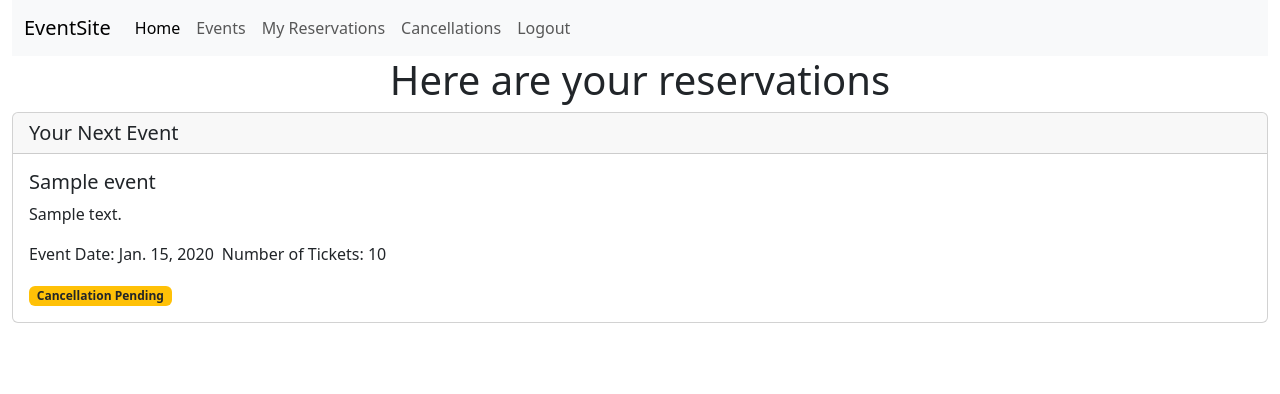
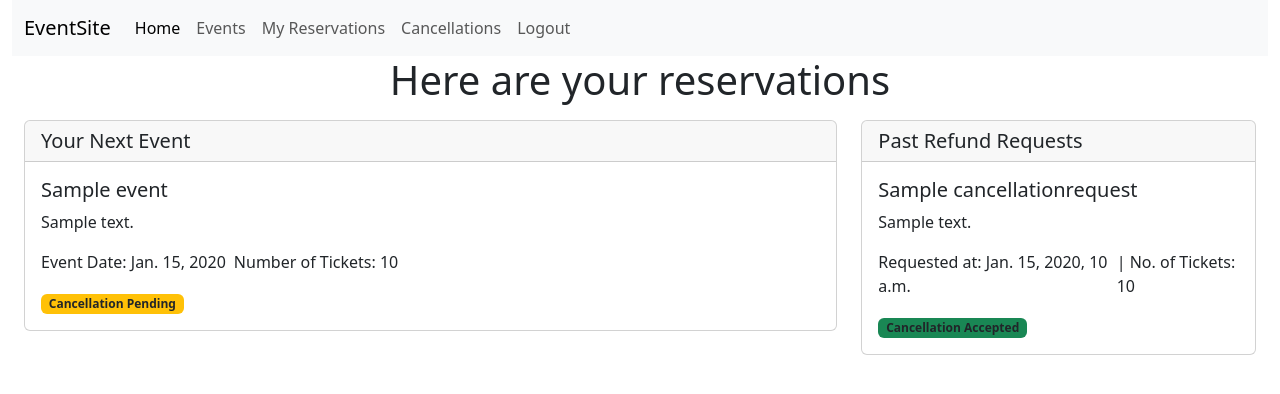
Before and after one commit to hashimalsabbagh/Event-Ticket-Sales, a Django app: page /reservations/ in a window 1280 px wide. Shown: the top 394 px of the page. Run offline with Django 4.2, Linux system fonts and the light colour scheme; a user stored in the database is signed in; tables that the repository leaves empty hold one stand-in row (values such as "Sample post"); some libraries are stand-ins or nearby versions.

Commit message:
Second commit...
What's added:

- Transaction record
- Wallet now displays previous transactions
- Refund tickets record
- Reservations display previous refund requests and their status

```diff
--- a/main/admin.py
+++ b/main/admin.py
@@ -5,4 +5,5 @@ admin.site.register(Events)
 admin.site.register(TicketsPurchased)
 admin.site.register(Wallet)
 admin.site.register(CancellationRequest)
+admin.site.register(Transactions)
 # Register your models here.
--- a/main/models.py
+++ b/main/models.py
@@ -33,10 +33,27 @@ class Wallet(models.Model):
 
 
 class CancellationRequest(models.Model):
-    reservation = models.ForeignKey(TicketsPurchased, on_delete=models.CASCADE)
+    reservation = models.ForeignKey(TicketsPurchased, on_delete=models.SET_NULL, null=True, blank=True)
+    user = models.ForeignKey(User, on_delete=models.CASCADE, null=True)
+    event_name = models.CharField(max_length=100, blank=True, default="")
+    event_description = models.CharField(max_length=1000, blank=True, default="")
+    quantity = models.PositiveIntegerField(default=1)
     requested_at = models.DateTimeField(auto_now_add=True)
     accepted = models.BooleanField(null=True)
 
     def __str__(self):
-        return f"Cancellation request for {self.reservation} - {'Pending' if self.accepted is None else 'Approved' if self.accepted else 'Rejected'}"
+        return f"Cancellation request for {self.user} for event {self.event_name} - {'Pending' if self.accepted is None else 'Approved' if self.accepted else 'Rejected'}"
+
+
+class Transactions(models.Model):
+    wallet = models.ForeignKey(Wallet, on_delete=models.CASCADE)
+    created_at = models.DateTimeField(auto_now_add=True)
+    amount = models.FloatField(default=0.0)
+
+    def __str__(self):
+        timestamp = self.created_at.strftime("%Y-%m-%d %H:%M:%S")
+        if self.amount >= 0:
+         return f"Transaction: {self.wallet.user} added {self.amount} at {timestamp}"
+        else:
+         return f"Transaction: {self.wallet.user} deducted {self.amount} at {timestamp}"
 # Create your models here.
--- a/main/templates/main/reservations.html
+++ b/main/templates/main/reservations.html
@@ -2,10 +2,14 @@
 {% load extras %}
 {% block title %} Events {% endblock  %}
 {% block content %}
-   {% if events %}
+
     <h1 class="text-center"> Here are your reservations </h1>
 
-    {% for event in events %}
+    <div class="container-fluid mx-0">
+     <div class="row row-cols-2">
+      <div class="col-8">
+      {% if events %}
+       {% for event in events %}    <!-- Get Events User has Reserved -->
         <div class="card mt-2">
         {% if forloop.first %}
         <h5 class="card-header">Your Next Event</h5>
@@ -21,7 +25,7 @@
           {% if request_obj %}
             {% if request_obj.accepted == False %}
                 <span class="badge bg-danger">Cancellation Rejected</span>
-            {% else %}
+            {% else %}                                                                <!-- Check status of cancellation request -->
                 <span class="badge bg-warning text-dark">Cancellation Pending</span>
             {% endif %}
           {% else %}
@@ -32,8 +36,6 @@
             </div>
           {% endif %}
          {% endwith %}
-
-
         </div>
        </div>
 
@@ -56,8 +58,47 @@
          </div>
         </div>
        </div>
+
      {% endfor %}
      {% else %}
-      <h1 class="text-center"> You haven't registered for an event yet! </h1>
+      <div class="card mt-2">
+       <h5 class="card-header">Your Next Event</h5>
+       <div class="card-body">
+       <h5 class="card-title">You have no reservations</h5>
+       </div>
+      </div>
+     {% endif %}
+     </div>
+     <div class="col-4">
+      {% if requests %}
+       {% for request in requests %}
+        <div class="card mt-2">
+        {% if forloop.first %}
+         <h5 class="card-header">Past Refund Requests</h5>
+        {% endif %}       <!-- Get Refund requests  -->
+        <div class="card-body">
+        <h5 class="card-title">{{request.event_name}}</h5>
+        <p class="card-text">{{request.event_description}}</p>
+        <div class="d-flex flex-row">
+          <div> <p>Requested at: {{ request.requested_at}} </p> </div>
+          <div class="ms-2"> <p>| No. of Tickets: {{request.quantity}} </p> </div>
+       </div>
+        {% if request.accepted == False %}
+          <span class="badge bg-danger">Cancellation Rejected</span>
+        {% elif request.accepted == True %}
+          <span class="badge bg-success text-dark">Cancellation Accepted</span>
+        {% else %}                                                                       <!-- Check status of cancellation request -->
+          <span class="badge bg-warning text-dark">Cancellation Pending</span>
+        {% endif %}
+        </div>
+      </div>
+         {% endfor %}
+        {% else %}
+         <div class="card mt-2">
+          <h5 class="card-header">Past Refund Requests</h5>
+          <div class="card-body">
+          <h5 class="card-title">You have no refund requests</h5>
+          </div>
+         </div>
         {% endif %}
 {% endblock %}
--- a/main/views.py
+++ b/main/views.py
@@ -85,6 +85,10 @@ def buyTickets(request, id):
                 event = event,
                 quantity = quantity
              )
+             Transactions.objects.create(
+                 wallet = Wallet.objects.get(user=request.user),   # record transaction
+                 amount = (quantity * event.price) * -1
+             )
              Wallet.objects.filter(user=request.user).update(money=F('money') - (quantity * event.price)) #  deduct the total amount from user's wallet
              messages.success(request, f"You bought {quantity} ticket(s)!")
         else:
@@ -94,23 +98,31 @@ def buyTickets(request, id):
 @login_required
 def viewReservations(request):
     events = TicketsPurchased.objects.filter(user=request.user).order_by('event__end_date')  # view user's reservations
-    requests = CancellationRequest.objects.filter(reservation__in=events)
+    requests = CancellationRequest.objects.filter(user = request.user)
 
-    request_map = {req.reservation.id: req for req in requests}
-    return render(request, 'main/reservations.html', {'events' : events, 'request_map' : request_map})
+    request_map = {req.reservation.id: req for req in requests if req.reservation is not None}
+    return render(request, 'main/reservations.html', {'events' : events, 'request_map' : request_map, 'requests': requests})
 
 @login_required
 def cancelReservation(request, id):
     reservation = get_object_or_404(TicketsPurchased, id=id)
     if not CancellationRequest.objects.filter(reservation=reservation).exists():
-        CancellationRequest.objects.create(reservation=reservation)
+        CancellationRequest.objects.create(
+            reservation=reservation,
+            user = request.user,                                                            # if user didn't refund request already, create the request
+            event_name = reservation.event.event_name,
+            event_description = reservation.event.event_description,
+            quantity = reservation.quantity
+        )
 
     return redirect('viewReservations')
 
 @login_required
 def viewWallet(request):
     cash = Wallet.objects.get(user=request.user)
-    return render(request, 'main/wallet.html', {'cash': cash})
+    transactions = Transactions.objects.filter(wallet = cash).order_by('-created_at')[:5]
+
+    return render(request, 'main/wallet.html', {'cash': cash, 'transactions' : transactions})
 
 
 @login_required
@@ -122,6 +134,10 @@ def addWallet(request):
          return redirect('viewWallet')
 
      Wallet.objects.filter(user=request.user).update(money=F('money') + addCash)  #updates the money user has
+     Transactions.objects.create(
+         wallet = Wallet.objects.get(user=request.user),  # record transaction
+         amount = addCash
+     )
     return redirect('viewWallet')
 
 @login_required
@@ -144,6 +160,11 @@ def approve_cancellation(request, id):
     tickets_no=F('tickets_no') + reservation.quantity      # add back tickets to events
     )
 
+    Transactions.objects.create(
+        wallet = Wallet.objects.get(user=reservation.user),
+        amount = (reservation.quantity * event.price)   # record transaction
+    )
+
     CancellationRequest.objects.filter(id=id).update(accepted=True)
 
     reservation.delete()
```
Also changed, not shown: main/templates/main/wallet.html (+17 -1 lines), main/templatetags/negatefilter.py (renamed from main/apps.py, +5 -4 lines), main/migrations/0007_cancellationrequest_event_description_and_more.py (added), main/migrations/0008_remove_cancellationrequest_reservation.py (added), main/migrations/0009_cancellationrequest_reservation_and_more.py (added), main/migrations/0010_transactions.py (added), main/migrations/0011_remove_transactions_user.py (added), main/migrations/0012_alter_transactions_created_at.py (added). Lines whose indentation alone changed are shown as unchanged.
